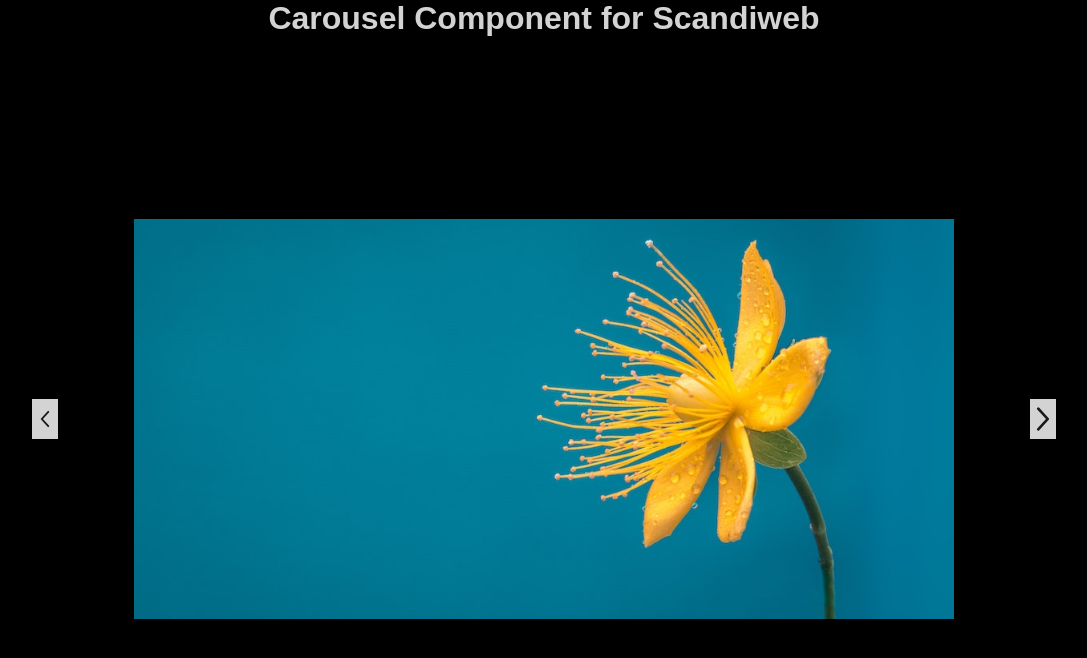
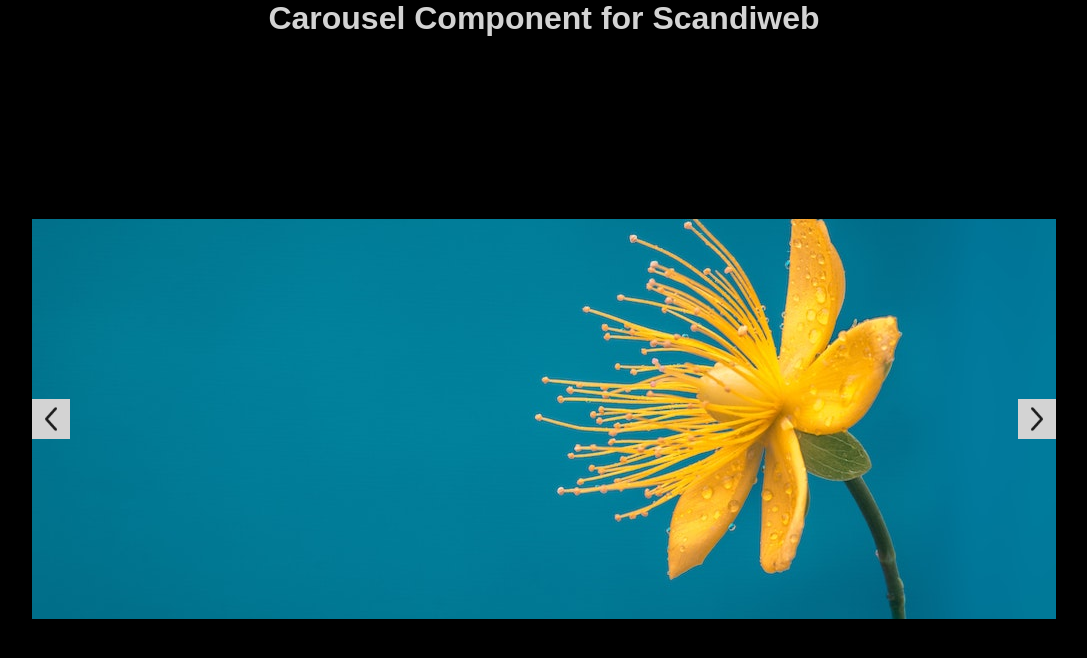
Before and after one commit to alossix/react-carousel, a React (Create React App) app: page / in a window 1280 px wide. Shown: the top 658 px of the page, without its empty margins (96-1183 px from the left). Built offline with nearby package versions, Linux system fonts and the light colour scheme.

Commit message:
Transitions added

```diff
--- a/public/styles.css
+++ b/public/styles.css
@@ -12,12 +12,3 @@ h1 {
   font-family: sans-serif;
   color: lightgray;
 }
-
-.moveleft {
-  transform: translateX(-100%);
-  transition: 2s ease;
-}
-.moveright {
-  transform: translateX(100%);
-  transition: 2s ease;
-}
--- a/src/components/Carousel/Carousel.js
+++ b/src/components/Carousel/Carousel.js
@@ -2,7 +2,9 @@ import React, { useState } from 'react';
 
 import {
   CarouselContainer,
+  CarouselImageLeft,
   CarouselImage,
+  CarouselImageRight,
   ButtonLeft,
   ButtonRight,
 } from './styles';
@@ -11,47 +13,55 @@ import {
 const imageArr = ['1.jpeg', '2.jpeg', '3.jpeg', '4.jpeg', '5.jpeg'];
 
 const Carousel = () => {
-  // const [imageNumber, setImageNumber] = useState(0);
   const [centerImageNum, setCenterImageNum] = useState(0);
   const [slidingLeft, setSlidingLeft] = useState(false);
   const [slidingRight, setSlidingRight] = useState(false);
 
+  let leftImage =
+    centerImageNum === 0
+      ? imageArr[imageArr.length - 1]
+      : imageArr[centerImageNum - 1];
   let centerImage = imageArr[centerImageNum];
+  let rightImage =
+    centerImageNum === imageArr.length - 1
+      ? imageArr[0]
+      : imageArr[centerImageNum + 1];
 
-  let leftImage =
-    centerImage === imageArr[0]
-      ? imageArr[imageArr.length - 1]
-      : imageArr[centerImage - 1];
-
-  let rightImage =
-    centerImage === imageArr.length - 1
-      ? imageArr[0]
-      : imageArr[centerImage + 1];
-
-  const decrementHandler = () => {
+  const leftButtonHandler = () => {
     setSlidingLeft(true);
+    setTimeout(() => {
+      setSlidingLeft(false);
       centerImageNum === 0
         ? setCenterImageNum(imageArr.length - 1)
         : setCenterImageNum((n) => n - 1);
-    console.log(centerImage);
-    setSlidingLeft(false);
+    }, 2000);
   };
 
-  const incrementHandler = () => {
+  const rightButtonHandler = () => {
     setSlidingRight(true);
+    setTimeout(() => {
+      setSlidingRight(false);
       centerImageNum === imageArr.length - 1
         ? setCenterImageNum(0)
         : setCenterImageNum((n) => n + 1);
-    console.log(centerImage);
-    setSlidingRight(false);
+    }, 2000);
   };
 
   return (
     <>
       <CarouselContainer>
         <ButtonLeft
-          onClick={decrementHandler}
-          src={`/assets/arrow-left.svg`}
+          as="button"
+          onClick={leftButtonHandler}
+          src={`/assets/arrow-left.png`}
+        />
+        <CarouselImageLeft
+          className={
+            (slidingLeft && 'moveleft') ||
+            (slidingRight && 'moveright')
+          }
+          src={`/assets/${leftImage}`}
+          disabled={slidingLeft || slidingRight}
         />
         <CarouselImage
           className={
@@ -60,9 +70,18 @@ const Carousel = () => {
           }
           src={`/assets/${centerImage}`}
         />
+        <CarouselImageRight
+          className={
+            (slidingLeft && 'moveleft') ||
+            (slidingRight && 'moveright')
+          }
+          src={`/assets/${rightImage}`}
+        />
         <ButtonRight
-          onClick={incrementHandler}
-          src={`/assets/arrow-right.svg`}
+          as="button"
+          onClick={rightButtonHandler}
+          src={`/assets/arrow-right.png`}
+          disabled={slidingLeft || slidingRight}
         />
       </CarouselContainer>
     </>
--- a/src/components/Carousel/styles.js
+++ b/src/components/Carousel/styles.js
@@ -8,21 +8,61 @@ export const CarouselContainer = styled.div`
   height: 50vh;
   margin: auto;
   position: relative;
+  overflow: hidden;
+`;
+export const CarouselImageLeft = styled.div`
+  height: 100%;
+  min-width: 100%;
+  background: url(${(p) => p.src}) no-repeat center/cover;
+
+  &.moveleft {
+    transform: translateX(100%);
+    transition: 2s ease;
+  }
+  &.moveright {
+    transform: translateX(-100%);
+    transition: 2s ease;
+  }
+`;
+export const CarouselImage = styled.div`
+  height: 100%;
+  min-width: 100%;
+  background: url(${(p) => p.src}) no-repeat center/cover;
+
+  &.moveleft {
+    transform: translateX(100%);
+    transition: 2s ease;
+  }
+  &.moveright {
+    transform: translateX(-100%);
+    transition: 2s ease;
+  }
 `;
 
-export const CarouselImage = styled.div`
+export const CarouselImageRight = styled.div`
   height: 100%;
-  width: 80%;
+  min-width: 100%;
   background: url(${(p) => p.src}) no-repeat center/cover;
+
+  &.moveleft {
+    transform: translateX(100%);
+    transition: 2s ease;
+  }
+  &.moveright {
+    transform: translateX(-100%);
+    transition: 2s ease;
+  }
 `;
 
 export const ButtonLeft = styled.div`
   height: 5vh;
-  width: 2vw;
+  width: 3vw;
   background: url(${(p) => p.src}) no-repeat center/contain;
   background-color: lightgray;
   position: absolute;
   left: 0;
+  z-index: 2;
+  border: none;
 
   &:hover {
     cursor: pointer;
@@ -31,11 +71,12 @@ export const ButtonLeft = styled.div`
 
 export const ButtonRight = styled.div`
   height: 5vh;
-  width: 2vw;
+  width: 3vw;
   background: url(${(p) => p.src}) no-repeat center/contain;
   background-color: lightgray;
   position: absolute;
   right: 0;
+  border: none;
 
   &:hover {
     cursor: pointer;
```
Also changed, not shown: 1 other file (tests, documents, lock files or other folders). Lines whose indentation alone changed are shown as unchanged.
